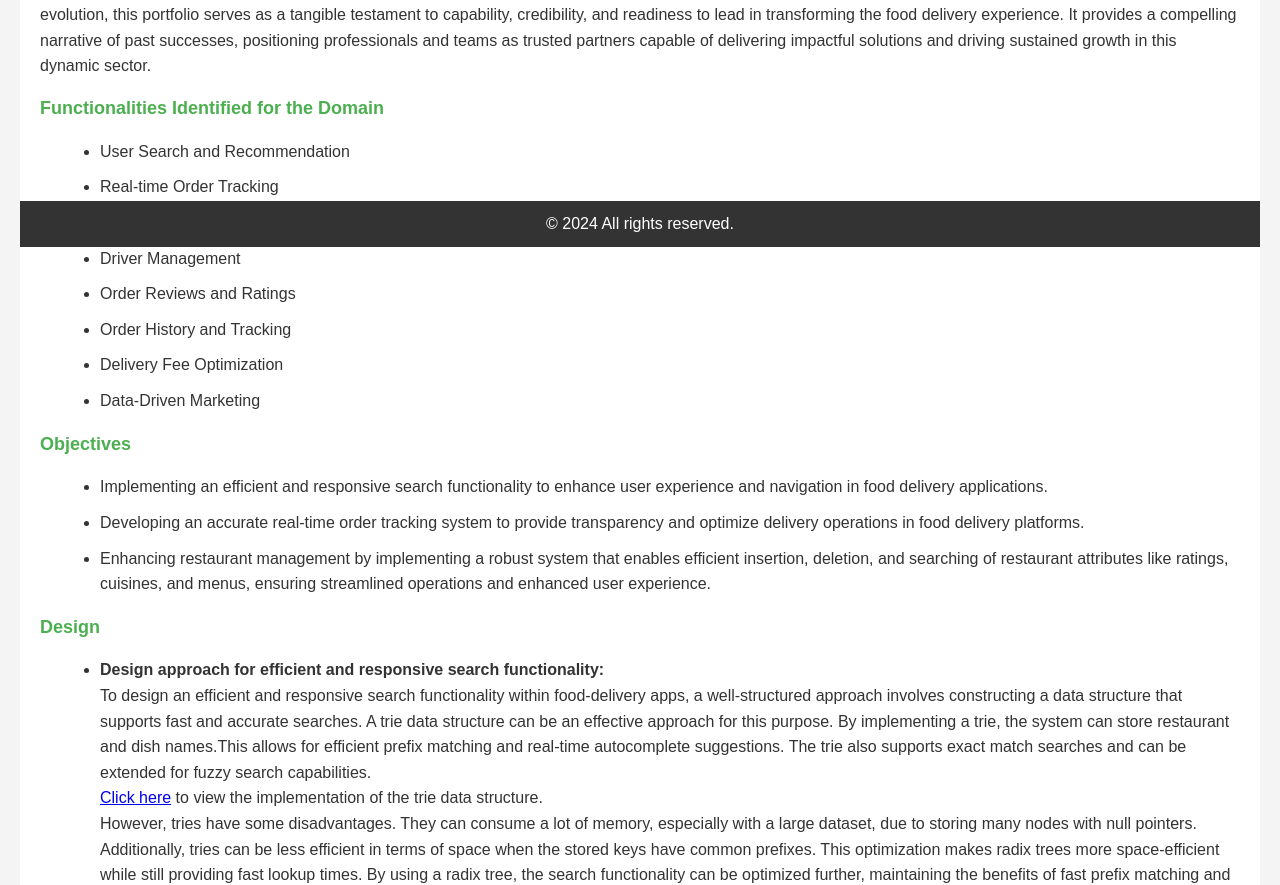
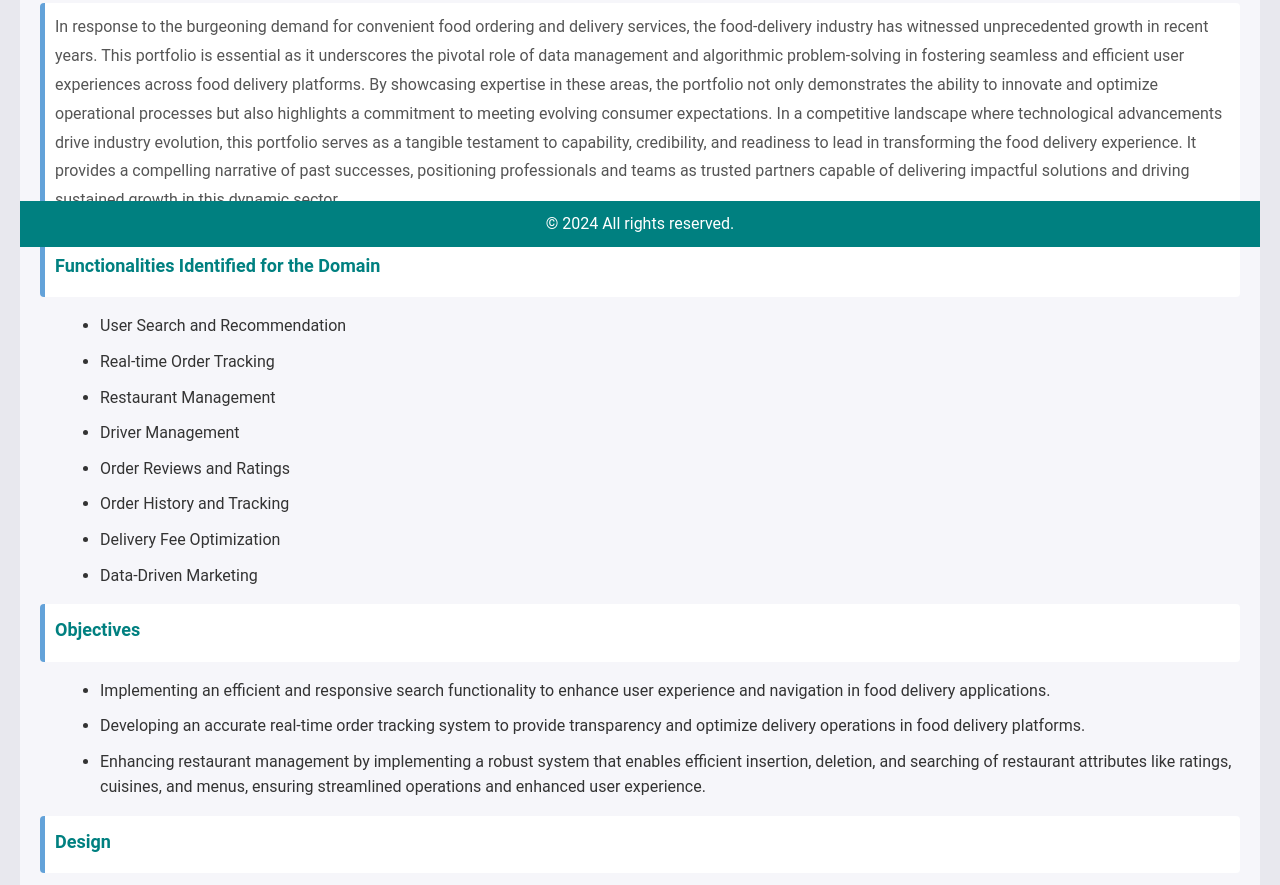
Before and after one commit to sayamjnn/Portfolio-APS, a plain HTML site: page index.html in a window 1280 px wide. Shown: the part 553-1438 px from the top of the page. Drawn offline with Linux system fonts and the light colour scheme.

Commit message:
Update index.css

```diff
--- a/index.css
+++ b/index.css
@@ -7,24 +7,24 @@ body, div, p {
 
 /* Set the font for the entire document */
 body {
-    font-family: Arial, sans-serif;
+    font-family: 'Roboto', sans-serif;
     line-height: 1.6;
-    background-color: #f4f4f4;
+    background-color: rgb(232, 232, 238);
     color: #333;
     padding: 0 20px;
 }
 
 /* Style for the header */
 div[name="header"] {
-    background-color: #4CAF50;
-    color: white;
+    background-color: teal;
+    color: rgb(233, 233, 237);
     padding: 20px;
     text-align: center;
     margin-bottom: 20px;
 }
 
 div[name="header"] h1 {
-    font-size: 24px;
+    font-size: 30px;
     margin-bottom: 10px;
 }
 
@@ -46,7 +46,7 @@ div[name="header"] .info p {
 /* Style for the description */
 div[name="description"] {
     padding: 20px;
-    background-color: white;
+    background-color: rgb(246, 246, 250);
     border-bottom: 1px solid #ccc;
     border-top: 1px solid #ccc;
     margin-bottom: 20px;
@@ -54,18 +54,21 @@ div[name="description"] {
 
 div[name="description"] p {
     margin-bottom: 15px;
+    line-height: 1.8;
+    font-size: 16px;
+    color: #555;
 }
 
 div[name="description"] p strong {
     display: block;
     margin-bottom: 5px;
     font-size: 18px;
-    color: #4CAF50;
+    color: teal;
 }
 
 /* Style for the footer */
 div[name="footer"] {
-    background-color: #333;
+    background-color: teal;
     color: white;
     text-align: center;
     padding: 10px;
@@ -92,15 +95,63 @@ div[name="description"] ul li:last-child {
     margin-bottom: 0;
 }
 
+/* Improved link style */
+a.link {
+    color: teal;
+    text-decoration: none;
+    font-weight: bold;
+    background-color: rgb(232, 232, 238);
+    padding: 5px 10px;
+    border-radius: 4px;
+    border: 1px solid teal;
+    transition: all 0.3s ease;
+}
+
+a.link:hover {
+    background-color: teal;
+    color: white;
+}
+
 /* Target the span correctly */
 div[name="description"] ul li p span {
     display: inline;
     margin-left: 460px;
 }
 
+/* Improved paragraph style */
+div[name="description"] p {
+    margin-bottom: 15px;
+    padding: 10px;
+    background-color: white;
+    border-left: 5px solid rgb(99, 162, 217);
+    border-radius: 4px;
+}
+
 .footer {
-    background-color: #333;
+    background-color: teal;
     color: #fff;
     padding: 20px;
     text-align: center;
 }
+
+.hass {
+    color: teal;
+}
+
+a {
+    display: inline-block;
+    color: white;
+    text-decoration: none;
+    font-weight: bold;
+    background-color: teal;
+    padding: 5px 10px;
+    border-radius: 4px;
+    border: 1px solid rgb(99, 162, 217);
+    transition: all 0.3s ease;
+    margin-top: 10px;
+}
+
+a:hover {
+    background-color: rgb(2, 6, 2);
+    border-color:green ;
+}
```
